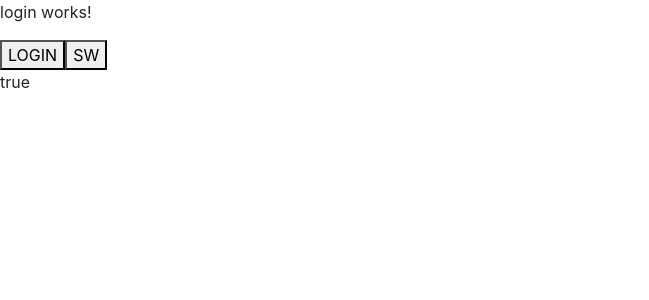
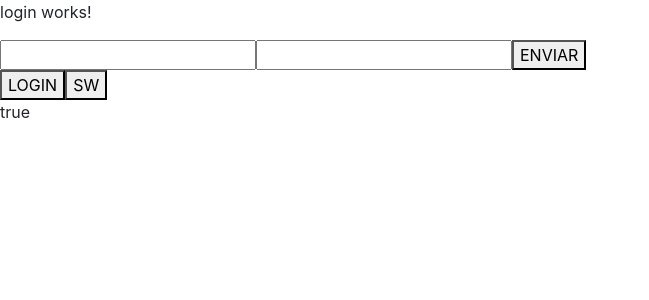
Before and after one commit to rsoft-latam/angular-course-2020, an Angular app: page /login in a window 1280 px wide. Shown: the top 300 px of the page, without its empty margins (0-649 px from the left). Built offline with nearby package versions, Linux system fonts and the light colour scheme.

Commit message:
template-driven form

```diff
--- a/src/app/login/login.module.ts
+++ b/src/app/login/login.module.ts
@@ -4,6 +4,7 @@
 import { LoginRoutingModule } from './login-routing.module';
 import { LoginComponent } from './login/login.component';
 import { NgElseDirective } from '../directives/ng-else.directive';
+import {FormsModule} from '@angular/forms';
 
 
 @NgModule({
@@ -12,6 +13,7 @@
     NgElseDirective
   ],
   imports: [
+    FormsModule,
     CommonModule,
     LoginRoutingModule
   ]
--- a/src/app/login/login/login.component.html
+++ b/src/app/login/login/login.component.html
@@ -1,7 +1,39 @@
 <p>login works!</p>
 
+<!--EXAMPLE 1-->
+<!--<div style="display: flex; flex-direction: column;">
+   <input type="text" [(ngModel)]="username">
+   <input type="password" [(ngModel)]="password">
+</div>-->
 
-<button routerLink="/pages">LOGIN</button>
+<!--EXAMPLE 2-->
+<!--<div style="display: flex; flex-direction: column;">
+  <form #form="ngForm">
+    <input type="text" name="username" ngModel>
+    <input type="password" name="password" ngModel>
+    <button type="submit">ENVIAR</button>
+  </form>
+</div>
+<button (click)="onLogin2(form)">LOGIN 2</button>-->
+
+<!--EXAMPLE 3-->
+<div style="display: flex; flex-direction: column;">
+  <form (ngSubmit)="onLogin2(form)" #form="ngForm">
+    <input type="text" name="username" ngModel>
+    <input type="password" name="password" ngModel>
+    <button type="submit">ENVIAR</button>
+  </form>
+</div>
+
+
+
+
+
+
+
+
+<!--<button routerLink="/pages">LOGIN</button>-->
+<button (click)="onLogin()">LOGIN</button>
 
 <button (click)="sw = !sw;">SW</button>
 <p>{{sw}}</p>
--- a/src/app/login/login/login.component.ts
+++ b/src/app/login/login/login.component.ts
@@ -1,4 +1,4 @@
-import { Component, OnInit } from '@angular/core';
+import {Component, OnInit} from '@angular/core';
 
 @Component({
   selector: 'app-login',
@@ -7,11 +7,24 @@
 })
 export class LoginComponent implements OnInit {
 
+  username = '';
+  password = '';
+
   sw = true;
 
-  constructor() { }
+  constructor() {
+  }
 
   ngOnInit(): void {
   }
 
+  onLogin(): void {
+    console.log('USENAME: ', this.username);
+    console.log('PASSWORD: ', this.password);
+  }
+
+  onLogin2(form): void {
+    console.log('VARIABLE LOCAL FORM: ', form.value);
+  }
+
 }
```
